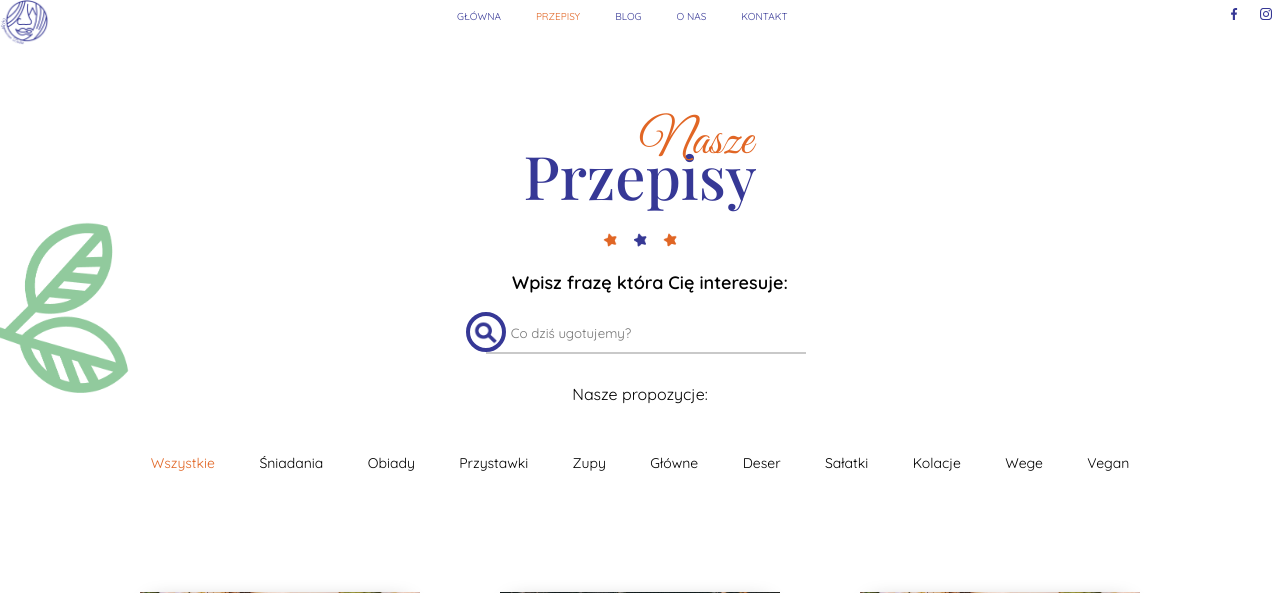
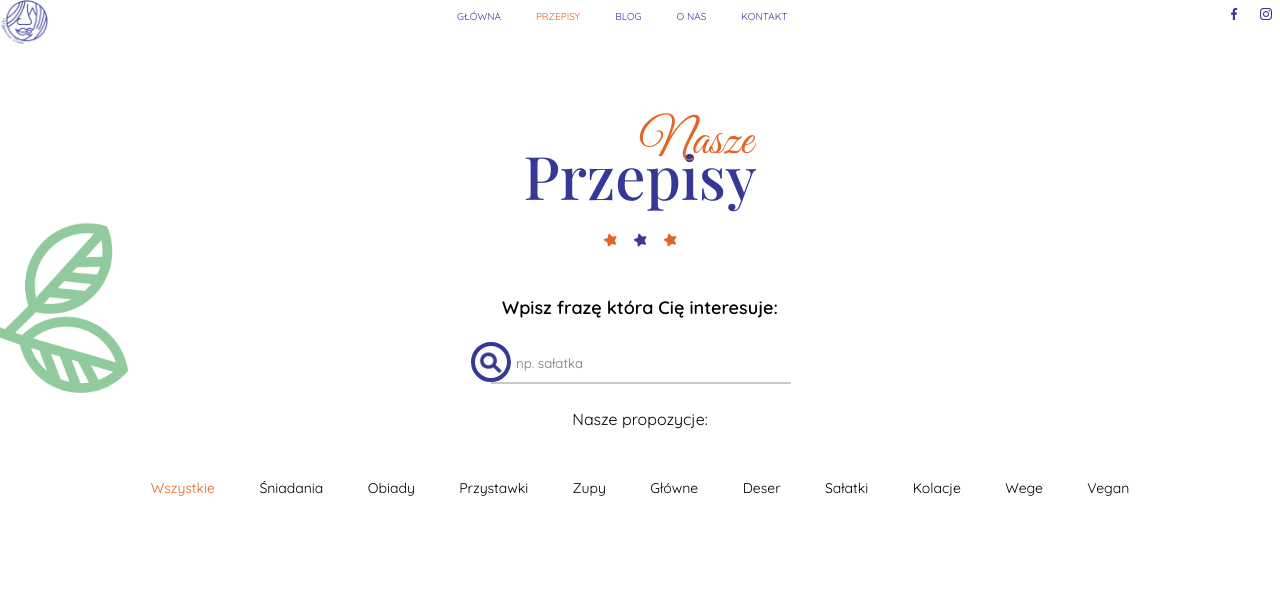
Before and after one commit to BartYan/Wyprawiam-Dobre, a PHP site: page /recipes.html in a window 1280 px wide. Shown: the top 593 px of the page. Run offline with PHP 8.4, Linux system fonts and the light colour scheme; some web fonts are replaced.

Commit message:
new infoBox for recipes

```diff
--- a/about.html
+++ b/about.html
@@ -93,7 +93,7 @@
     <div class="infoBox">
       <div class="infoBox_top">
         <div class="section_title">
-          <span class="section_title-span">To My</span>
+          <span class="section_title-span">O Nas</span>
           <h1 class="section_title-head">Cześć!</h1>
         </div>
         <h4 class="infoBox_top-head">Fajnie, że jesteś!</h4>
--- a/blog.html
+++ b/blog.html
@@ -108,7 +108,7 @@
 
                 <h5 class="card_box-title">Ruszamy!</h5>
 
-                <p class="card_box-text">Sed sed sagittis risus. Vivamus ultricies tortor tincidunt cursus aliquet.
+                <p class="card_box-text blog-cardTxt">Sed sed sagittis risus. Vivamus ultricies tortor tincidunt cursus aliquet.
                     Mauris facilisis justo.</p>
 
                 <a href="blogpost.html" class="card_box-button">zobacz więcej <i class="card_box-button--arrow"
--- a/index.html
+++ b/index.html
@@ -101,7 +101,7 @@
           <label for="search" class="input_container-label"> Wpisz frazę która Cię interesuje:</label>
           <fieldset>
             <input class="input_container-field anime_input" type="search" id="search" name="search"
-              placeholder="Co dziś ugotujemy?">
+              placeholder="np. sałatka">
             <button class="input_container-btn anime_input-btn">
               <img class="input_container-btn--img" src="img/loupe.png" alt="ikona lupki">
               <span class="input_container-btn--text anime_input-text ">szukaj</span>
--- a/recipes.html
+++ b/recipes.html
@@ -104,19 +104,19 @@
             <img class="section_title-stars" src="img/stars.png" alt="ikonka gwiazdek">
         </div>
 
-        <div class="center_infoBox">
-            <form class="input_container input_container-center search" method="get" action="">
-                <label for="search" class="input_container-label label_center"> Wpisz frazę która Cię
+        <div class="infoBox_leftCenter">
+            <form class="input_container search" method="get" action="">
+                <label for="search" class="input_container-label label_leftCenter"> Wpisz frazę która Cię
                     interesuje:</label>
-                <fieldset class="fieldset_input-center">
+                <fieldset class="fieldset_leftCenter">
                     <input class="input_container-field anime_input" type="search" id="search" name="search"
-                        placeholder="Co dziś ugotujemy?">
+                        placeholder="np. sałatka">
                     <button class="input_container-btn anime_input-btn">
                         <img class="input_container-btn--img" src="img/loupe.png" alt="ikona lupki">
                         <span class="input_container-btn--text anime_input-text ">szukaj</span>
                 </fieldset>
             </form>
-            <p class="center_infoBox-description">
+            <p class="description_leftCenter">
                 Nasze propozycje:
             </p>
         </div>
--- a/sass/_base.scss
+++ b/sass/base/_base.scss
@@ -346,6 +346,8 @@ body {
 
 	//fieldset styles
 	fieldset {
+		position: relative;
+		max-width: 600px;
 		border: none;
 	}
 
@@ -509,7 +511,8 @@ body {
 		font-family: $fontSerif;
 		font-weight: 300;
 	}
-	&-icons{
+
+	&-icons {
 		display: flex;
 		justify-content: space-between;
 		width: 70%;
@@ -626,6 +629,10 @@ body {
 	/*IE11 & Microsoft Edge*/
 	animation: slideArrow 1s ease-in-out infinite;
 	/* IE 10+, Fx 29+ */
+}
+
+.blog-cardTxt {
+	padding-top: 25px;
 }
 
 .leaf-left {
--- a/sass/_mediaqueries.scss
+++ b/sass/base/_mediaqueries.scss
@@ -105,6 +105,29 @@
 			text-align: center;
 			padding: 30px 0 0 0;
 			margin: 0;
+		}
+	}
+
+	//Used in recipes site. Mobile infoBox text-align: left. For 768px & more is centered
+
+	.infoBox_leftCenter {
+		max-width: 600px;
+		margin: 0 auto 0 auto;
+
+		.fieldset_leftCenter {
+			left: 21%
+		}
+
+		.label_leftCenter {
+			text-align: center;
+			padding: 25px 0 25px 0;
+			margin: 0 auto 0 auto;
+		}
+
+		.description_leftCenter {
+			text-align: center;
+			padding: 25px 0 0 0;
+			margin: 0 auto 0 auto;
 		}
 	}
 
--- a/sass/_contact.scss
+++ b/sass/pages/_contact.scss
@@ -1,4 +1,3 @@
-
   .input_container-submit {
     position: absolute;
     bottom: -40px;
--- a/sass/_recipes.scss
+++ b/sass/pages/_recipes.scss
@@ -2,10 +2,6 @@
   .input_container-center {
     width: 100%;
     margin: 0 auto 0 auto;
-  }
-
-  .fieldset_input-center {
-    position: relative;
   }
 
   .label_center {
@@ -29,7 +25,7 @@
   }
 
   .textarea {
-    height:200px;
+    height: 200px;
     margin-top: 15px;
   }
 }
@@ -89,3 +85,26 @@
 }
 
 //RECIPES FILTER SECTION THE END
+
+
+//Used in recipes site. Mobile infoBox text-align: left. For 768px & more is centered
+.infoBox_leftCenter {
+  width: 100%;
+  position: relative;
+
+  .fieldset_input {
+    position: relative;
+    margin: 0 auto;
+  }
+
+  .label_leftCenter {
+    text-align: left;
+    margin: 20px 0 0 0;
+    display: block;
+  }
+
+  .description_leftCenter {
+    text-align: left;
+    padding: 25px 0 0 20px;
+  }
+}
```
Also changed, not shown: css/style.min.css, sass/abstracts/_animations.scss (renamed from sass/_animations.scss), sass/abstracts/_variables.scss (renamed from sass/_variables.scss), sass/base/_reset.scss (renamed from sass/_reset.scss), sass/layout/_header.scss (renamed from sass/_header.scss), sass/pages/_about.scss (renamed from sass/_about.scss), sass/pages/_recipe-post.scss (renamed from sass/_recipe-post.scss), 1 other file.
